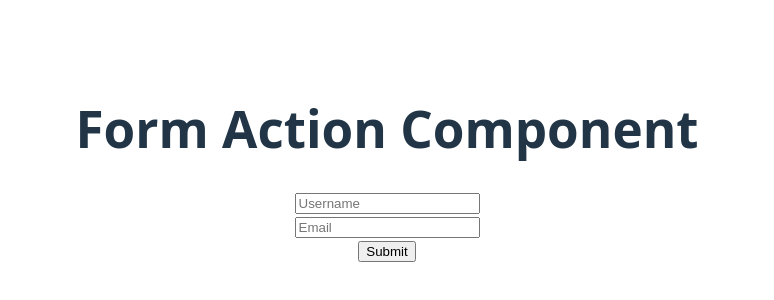
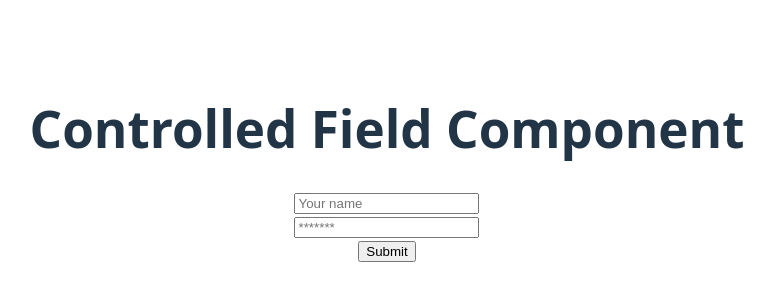
Before and after one commit to delowarshizar/react-routerAd, a React (Vite) app: page / in a window 1280 px wide. Shown: the part 236-536 px from the top of the page, without its empty margins (253-1027 px from the left). Built offline with nearby package versions, Linux system fonts and the light colour scheme.

Commit message:
dynamic input capture

```diff
--- a/src/App.jsx
+++ b/src/App.jsx
@@ -3,13 +3,15 @@ import React from "react";
 import "./App.css";
 import SimpleForm from "./components/Simple Form/SimpleForm";
 import FormAction from "./components/Form Action/FormAction";
+import ControlledField from "./components/ControlledField/ControlledField";
 
 function App() {
 
   return (
     <>
      {/* <SimpleForm></SimpleForm> */}
-     <FormAction></FormAction>
+     {/* <FormAction></FormAction> */}
+     <ControlledField></ControlledField>
     </>
   );
 }
--- /dev/null
+++ b/src/components/ControlledField/ControlledField.jsx
@@ -0,0 +1,31 @@
+import React, { useState } from "react";
+
+const ControlledField = () => {
+  const handleSubmit = (e) => {
+    e.preventDefault();
+  };
+  const handleChange = (e) => {
+    console.log(e.target.value);
+  };
+  const [password, setPassword] = useState("");
+  return (
+    <div>
+      <form onSubmit={handleSubmit}>
+        <h1>Controlled Field Component</h1>
+        <input type="text" name="name" placeholder="Your name" />
+        <br />
+        <input
+          type="password"
+          name="password"
+          placeholder="*******"
+          defaultValue={password}
+          onChange={handleChange}
+        />
+        <br />
+        <input type="submit" value="Submit" />
+      </form>
+    </div>
+  );
+};
+
+export default ControlledField;
```
